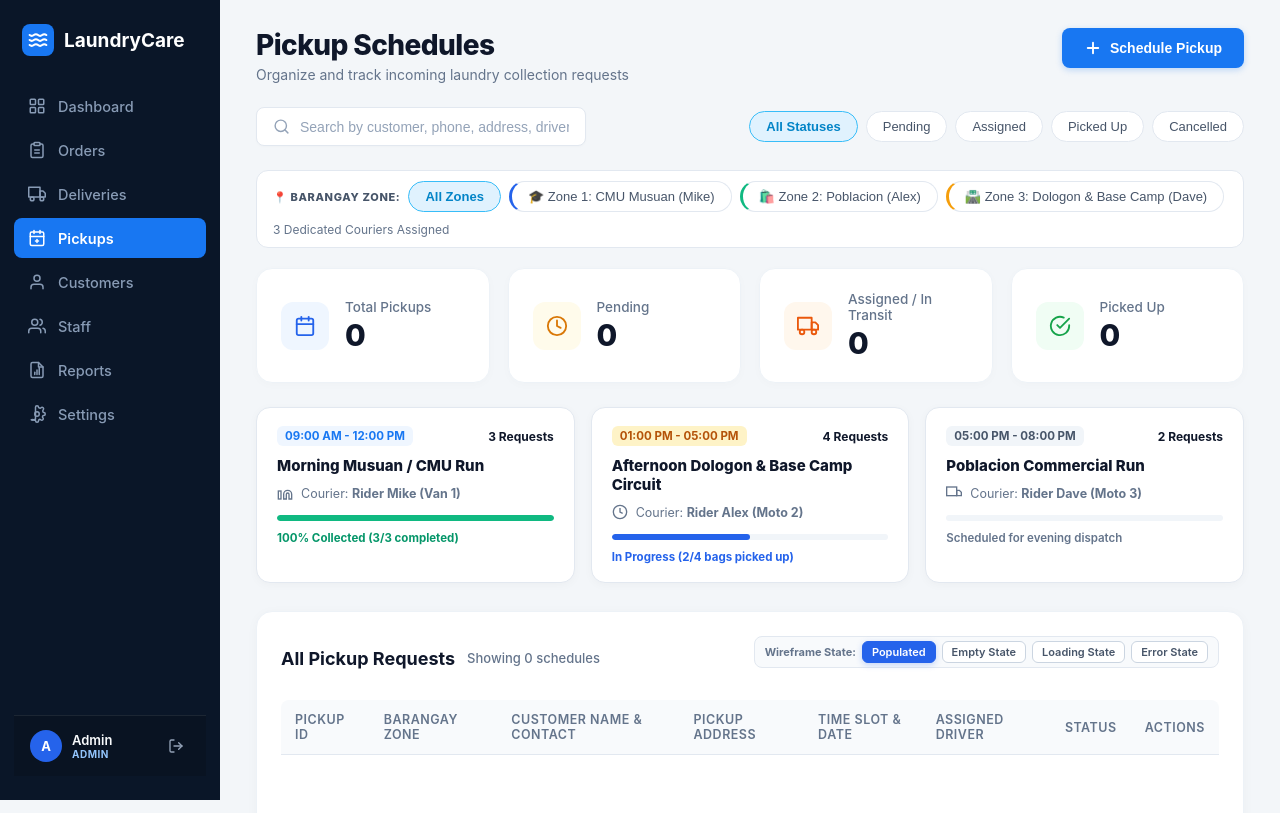
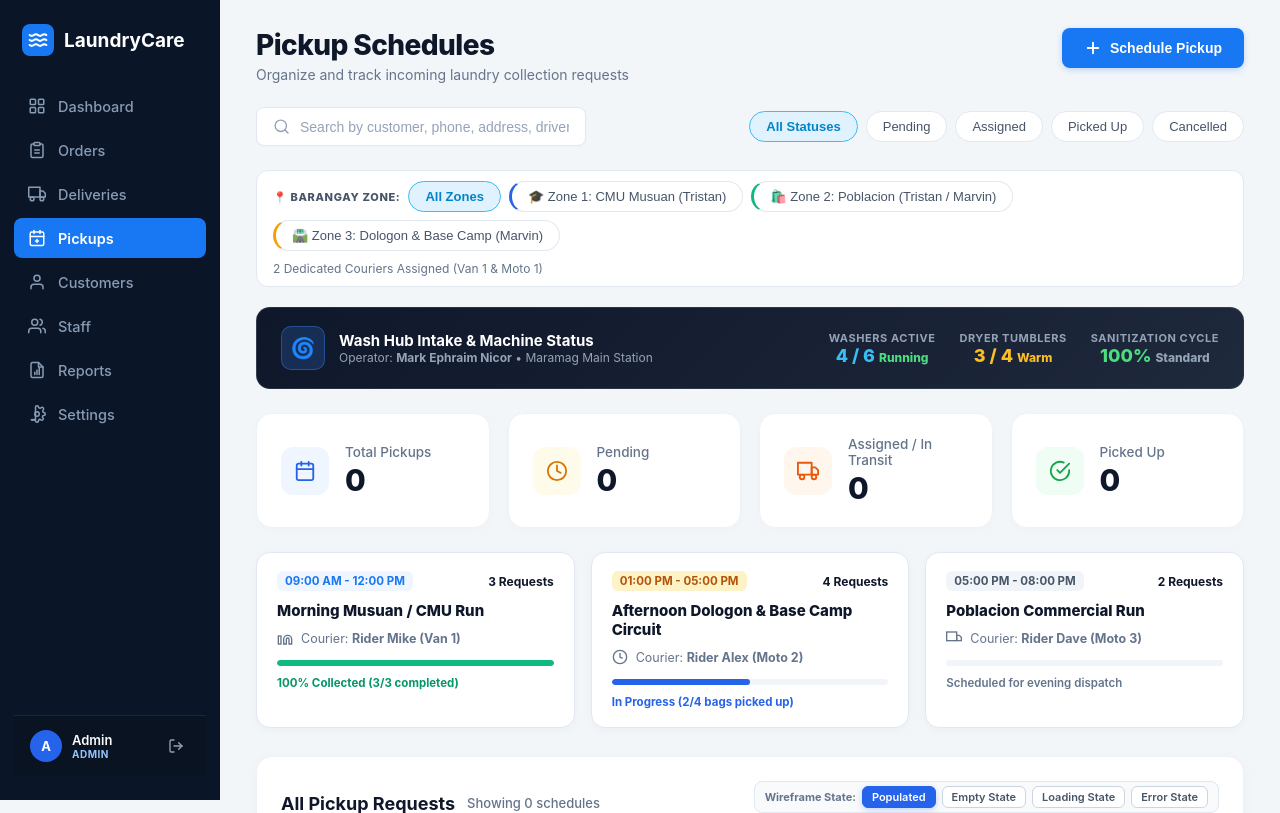
Before and after one commit to brets60/Laundry-Pickup-and-Delivery-Management-System, a Flask app: page /pickup-schedules-page in a window 1280 px wide. Shown: the top 813 px of the page. Run offline with Flask 3, Linux system fonts and the light colour scheme; data that the repository does not hold is empty.

Commit message:
feat(wash-hub): integrate wash hub intake telemetry and commercial laundry machine load monitor

```diff
--- a/templates/pickups.html
+++ b/templates/pickups.html
@@ -199,12 +199,39 @@
             <div style="display:flex; align-items:center; gap:8px; flex-wrap:wrap;">
                 <span class="zone-label-tag">📍 Barangay Zone:</span>
                 <button type="button" class="filter-pill active" onclick="setZoneFilter('all', this)">All Zones</button>
-                <button type="button" class="filter-pill" style="border-left:3px solid #2563eb;" onclick="setZoneFilter('zone 1', this)">🎓 Zone 1: CMU Musuan (Mike)</button>
-                <button type="button" class="filter-pill" style="border-left:3px solid #10b981;" onclick="setZoneFilter('zone 2', this)">🛍️ Zone 2: Poblacion (Alex)</button>
-                <button type="button" class="filter-pill" style="border-left:3px solid #f59e0b;" onclick="setZoneFilter('zone 3', this)">🛣️ Zone 3: Dologon &amp; Base Camp (Dave)</button>
+                <button type="button" class="filter-pill" style="border-left:3px solid #2563eb;" onclick="setZoneFilter('zone 1', this)">🎓 Zone 1: CMU Musuan (Tristan)</button>
+                <button type="button" class="filter-pill" style="border-left:3px solid #10b981;" onclick="setZoneFilter('zone 2', this)">🛍️ Zone 2: Poblacion (Tristan / Marvin)</button>
+                <button type="button" class="filter-pill" style="border-left:3px solid #f59e0b;" onclick="setZoneFilter('zone 3', this)">🛣️ Zone 3: Dologon &amp; Base Camp (Marvin)</button>
             </div>
             <div style="font-size:12px; color:#64748b;">
-                3 Dedicated Couriers Assigned
+                2 Dedicated Couriers Assigned (Van 1 &amp; Moto 1)
+            </div>
+        </div>
+
+        <!-- WASH HUB INTAKE & MACHINE CAPACITY MONITOR (Mark Ephraim Nicor) -->
+        <div class="wash-hub-monitor" style="background: linear-gradient(135deg, #0f172a, #1e293b); border: 1px solid rgba(255,255,255,0.1); border-radius: 14px; padding: 18px 24px; margin-bottom: 24px; color: #f8fafc; display: flex; justify-content: space-between; align-items: center; flex-wrap: wrap; gap: 16px;">
+            <div style="display: flex; align-items: center; gap: 14px;">
+                <div style="width: 44px; height: 44px; border-radius: 10px; background: rgba(59, 130, 246, 0.2); border: 1px solid rgba(59, 130, 246, 0.4); display: flex; align-items: center; justify-content: center; font-size: 20px;">
+                    🌀
+                </div>
+                <div>
+                    <div style="font-size: 15px; font-weight: 700; color: #ffffff;">Wash Hub Intake &amp; Machine Status</div>
+                    <div style="font-size: 12px; color: #94a3b8;">Operator: <strong>Mark Ephraim Nicor</strong> &bull; Maramag Main Station</div>
+                </div>
+            </div>
+            <div style="display: flex; gap: 24px; align-items: center; flex-wrap: wrap;">
+                <div style="text-align: center;">
+                    <div style="font-size: 11px; text-transform: uppercase; font-weight: 700; color: #94a3b8; letter-spacing: 0.05em;">Washers Active</div>
+                    <div style="font-size: 18px; font-weight: 800; color: #38bdf8;">4 / 6 <span style="font-size: 12px; color: #4ade80;">Running</span></div>
+                </div>
+                <div style="text-align: center;">
+                    <div style="font-size: 11px; text-transform: uppercase; font-weight: 700; color: #94a3b8; letter-spacing: 0.05em;">Dryer Tumblers</div>
+                    <div style="font-size: 18px; font-weight: 800; color: #fbbf24;">3 / 4 <span style="font-size: 12px; color: #fbbf24;">Warm</span></div>
+                </div>
+                <div style="text-align: center;">
+                    <div style="font-size: 11px; text-transform: uppercase; font-weight: 700; color: #94a3b8; letter-spacing: 0.05em;">Sanitization Cycle</div>
+                    <div style="font-size: 18px; font-weight: 800; color: #4ade80;">100% <span style="font-size: 12px; color: #94a3b8;">Standard</span></div>
+                </div>
             </div>
         </div>
 
```
